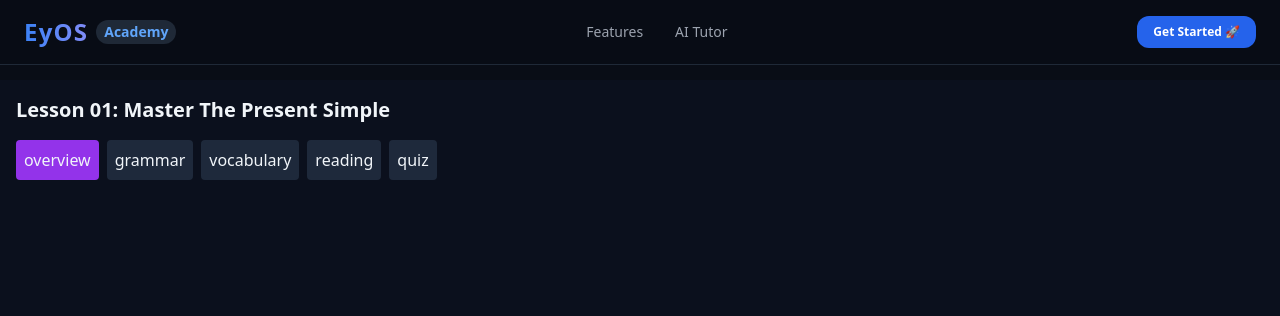
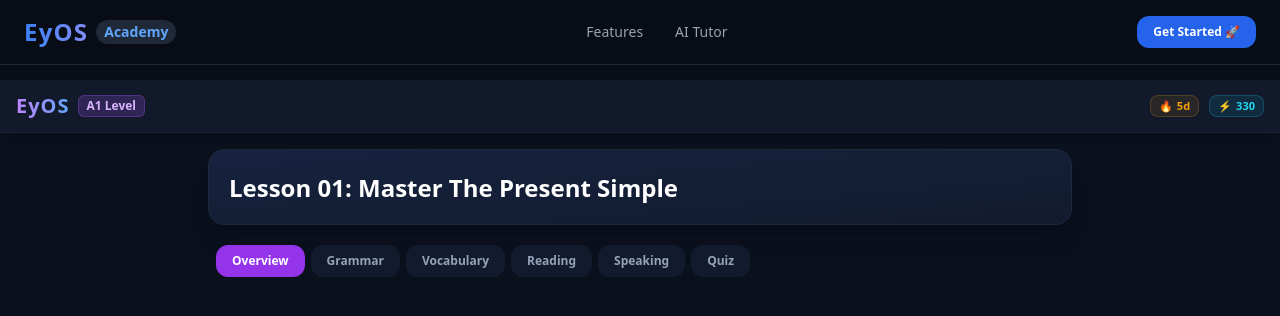
Before and after one commit to eyobaasefa19-hue/EyOS-Academy, a Next.js app: page /lessons/grammar in a window 1280 px wide. Shown: the top 316 px of the page. Built offline with nearby package versions, Linux system fonts and the light colour scheme.

Commit message:
Refactor quiz logic and update lesson data

```diff
--- a/src/app/lessons/grammar/page.tsx
+++ b/src/app/lessons/grammar/page.tsx
@@ -2,8 +2,8 @@
 
 import React, { useState, useRef } from "react";
 import Link from "next/link";
-// ትክክለኛውን የውሂብ መዋቅር አገናኘን
-import { readingStories, lessonModules } from "./lessonData";
+// 🛠️ ከ lessonData.ts ላይ መረጃዎቹን አስመጣን
+import { readingStories, quizQuestions } from "./lessonData";
 
 const staticLessonData = {
   id: "l1",
@@ -13,6 +13,7 @@ const staticLessonData = {
   xpReward: 150,
   amharicOverview: "የአሁኑን ጊዜ (Present Simple) ዘወትር ለምናደርጋቸው ድርጊቶች፣ ልማዶች፣ የዕለት ተዕለት ውሎዎች እና ሁልጊዜም እውነት ለሆኑ እውነታዎች ለመግለፅ እንጠቀምበታለን።",
   englishOverview: "We use the Present Simple to talk about habits, permanent situations, daily routines, and general facts.",
+
   grammar: {
     title: "Verb 'To Be' & Sentence Structure",
     rules: [
@@ -20,34 +21,47 @@ const staticLessonData = {
       { subject: "He/She/It", verb: "is", amharic: "እሱ/እሷ/እሱ ነው", example: "She is fluent in English communications." },
       { subject: "We/You/They", verb: "are", amharic: "እኛ/እናንተ/እነሱ ናቸው", example: "They are ready for the cargo aircraft loading." }
     ],
-    commonMistake: "❌ Don't say: 'He am working at the terminal.' \n✅ Say: 'He is working at the terminal.'"
+    commonMistake: "❌ Don't say: 'He am working at the terminal.' \n✅ Say: 'He is working at the terminal.'\n\n❌ Don't say: 'They works everyday.'\n✅ Say: 'They work everyday.'"
   },
+
   vocabulary: [
-    { word: "Explore", type: "Verb", amharic: "መረመር", pronunciation: "/ɪkˈsplɔːr/", example: "I explore new frameworks." },
-    { word: "Aviation", type: "Noun", amharic: "የበረራ ሳይንስ", pronunciation: "/ˌeɪ.viˈeɪ.ʃən/", example: "He studies aviation." }
+    { word: "Explore", type: "Verb", amharic: "አዲስ ነገርን ማወቅ/መረመር", pronunciation: "/ɪkˈsplɔːr/", example: "I explore new frameworks on my phone." },
+    { word: "Essential", type: "Adjective", amharic: "በጣም አስፈላጊ/ግዴታ የሆነ", pronunciation: "/ɪˈsen.ʃəl/", example: "English is essential for aviation logistics." },
+    { word: "Aviation", type: "Noun", amharic: "የአቪዬሽን/የበረራ ሳይንስ እና ኢንዱስትሪ", pronunciation: "/ˌeɪ.viˈeɪ.ʃən/", example: "He studies aviation operations." },
+    { word: "Cargo", type: "Noun", amharic: "በአውሮፕላን የሚጓጓዝ ጭነት/ዕቃ", pronunciation: "/ˈkɑːr.ɡoʊ/", example: "The team updates the cargo manifest." },
+    { word: "Manifest", type: "Noun", amharic: "የጭነት ዕቃዎች ዝርዝር ሰነድ", pronunciation: "/ˈmæn.ɪ.fest/", example: "Check the weight on the cargo manifest." },
+    { word: "Deploy", type: "Verb", amharic: "የተሰራን ሶፍትዌር ለተጠቃሚ ክፍት ማድረግ", pronunciation: "/dɪˈplɔɪ/", example: "We deploy the application using Vercel." }
   ],
+
   conversations: [
-    { role: "Agent", text: "Good morning! Passport please?", translation: "እንደምን አደሩ! ፓስፖርት እባክዎን?" }
+    { role: "Airport Agent", text: "Good morning! Can I see your passport and ticket, please?", translation: "እንደምን አደሩ! እባክዎን ፓስፖርትዎን እና ቲኬትዎን ላይም እችላለሁ?" },
+    { role: "Passenger (You)", text: "Sure, here they are. I am flying to Washington, D.C.", translation: "እንዴታ፣ ይኸውልዎት። ወደ ዋሽንግተን ዲሲ እየበረርኩ ነው።" }
   ]
 };
 
 export default function AdvancedLessonDashboard() {
   const [activeTab, setActiveTab] = useState<"overview" | "grammar" | "vocabulary" | "reading" | "speaking" | "quiz">("overview");
+  const [streak, setStreak] = useState(5);
   const [userXp, setUserXp] = useState(330);
+  const [isUserLoggedIn, setIsUserLoggedIn] = useState(true);
 
-  // የኩዊዝ መረጃን ከ lessonModules[0] እንወስዳለን
-  const activeQuestions = lessonModules[0].questions;
   const [currentQuestionIndex, setCurrentQuestionIndex] = useState(0);
   const [selectedQuizOption, setSelectedQuizOption] = useState<number | null>(null);
   const [quizSubmitted, setQuizSubmitted] = useState(false);
   const [score, setScore] = useState(0);
   const [quizFinished, setQuizFinished] = useState(false);
 
-  const triggerHaptic = (duration = 40) => { if (typeof window !== "undefined" && navigator.vibrate) navigator.vibrate(duration); };
+  const tabContainerRef = useRef<HTMLDivElement>(null);
+
+  const triggerHaptic = (duration = 40) => {
+    if (typeof window !== "undefined" && navigator.vibrate) {
+      navigator.vibrate(duration);
+    }
+  };
 
   const handleQuizAnswer = () => {
     triggerHaptic(60);
-    if (selectedQuizOption === activeQuestions[currentQuestionIndex].correctAnswer) {
+    if (selectedQuizOption === quizQuestions[currentQuestionIndex].correctAnswer) {
       setScore((prev) => prev + 1);
       setUserXp((prev) => prev + 10);
     }
@@ -55,51 +69,95 @@ export default function AdvancedLessonDashboard() {
   };
 
   const handleNextQuestion = () => {
-    if (currentQuestionIndex < activeQuestions.length - 1) {
-      setCurrentQuestionIndex((prev) => prev + 1);
+    triggerHaptic(40);
     setSelectedQuizOption(null);
     setQuizSubmitted(false);
+    if (currentQuestionIndex < quizQuestions.length - 1) {
+      setCurrentQuestionIndex((prev) => prev + 1);
     } else {
       setQuizFinished(true);
       setUserXp((prev) => prev + staticLessonData.xpReward);
     }
   };
 
+  const restartQuiz = () => {
+    setCurrentQuestionIndex(0);
+    setSelectedQuizOption(null);
+    setQuizSubmitted(false);
+    setScore(0);
+    setQuizFinished(false);
+  };
+
   return (
-    <div className="min-h-screen bg-[#0b101d] text-slate-100 p-4">
-      <h1 className="text-xl font-bold">{staticLessonData.title}</h1>
+    <div className="min-h-screen bg-[#0b101d] text-slate-100 flex flex-col font-sans select-none">
 
-      {/* Tab Controls */}
-      <div className="flex gap-2 my-4 overflow-x-auto">
-        {(["overview", "grammar", "vocabulary", "reading", "quiz"] as const).map((tab) => (
-          <button key={tab} onClick={() => setActiveTab(tab)} className={`p-2 rounded ${activeTab === tab ? "bg-purple-600" : "bg-slate-800"}`}>
+      {/* NAVBAR */}
+      <div className="sticky top-0 z-50 bg-[#121b2e]/90 backdrop-blur-md border-b border-slate-800/80 px-4 py-3 flex items-center justify-between shadow-md">
+        <div className="flex items-center gap-2">
+          <span className="text-xl font-black tracking-wider text-transparent bg-clip-text bg-gradient-to-r from-purple-400 to-blue-400">EyOS</span>
+          <span className="text-xs font-bold px-2 py-0.5 rounded-md bg-purple-500/20 text-purple-300 border border-purple-500/30">
+            {staticLessonData.cefrLevel} Level
+          </span>
+        </div>
+
+        <div className="flex items-center gap-2.5">
+          <div className="flex items-center gap-1 text-amber-500 bg-amber-500/10 px-2 py-0.5 rounded-lg border border-amber-500/20 text-[11px] font-bold">
+            🔥 <span>{streak}d</span>
+          </div>
+          <div className="flex items-center gap-1 text-cyan-400 bg-cyan-400/10 px-2 py-0.5 rounded-lg border border-cyan-400/20 text-[11px] font-bold">
+            ⚡ <span>{userXp}</span>
+          </div>
+        </div>
+      </div>
+
+      <main className="flex-1 max-w-4xl w-full mx-auto p-4 space-y-5 pb-24">
+
+        <div className="bg-gradient-to-br from-[#16223f] to-[#121b2e] rounded-2xl p-5 border border-slate-800 shadow-xl">
+          <h1 className="text-xl md:text-2xl font-extrabold text-white mt-0.5">{staticLessonData.title}</h1>
+        </div>
+
+        <div className="flex items-center gap-1.5 overflow-x-auto pb-2 px-2">
+          {(["overview", "grammar", "vocabulary", "reading", "speaking", "quiz"] as const).map((tab) => (
+            <button
+              key={tab}
+              onClick={() => { triggerHaptic(20); setActiveTab(tab); }}
+              className={`px-4 py-2 text-xs font-extrabold rounded-xl capitalize ${activeTab === tab ? "bg-purple-600 text-white" : "bg-[#121b2e] text-slate-400"}`}
+            >
               {tab}
             </button>
           ))}
         </div>
 
-      {/* Quiz Tab View */}
+        {/* QUIZ TAB - ማስተካከያው እዚህ ላይ ነው */}
         {activeTab === "quiz" && (
-        <div className="bg-[#121b2e] p-6 rounded-xl">
+          <div className="bg-[#121b2e] p-5 rounded-2xl border border-slate-800 space-y-4">
             {!quizFinished ? (
               <>
-              <p className="mb-4">{activeQuestions[currentQuestionIndex].question}</p>
-              {activeQuestions[currentQuestionIndex].options.map((opt, i) => (
-                <button key={i} onClick={() => setSelectedQuizOption(i)} className={`block w-full p-3 mb-2 rounded ${selectedQuizOption === i ? "bg-purple-900" : "bg-slate-700"}`}>
-                  {opt}
+                <p className="text-slate-200 font-semibold text-xs md:text-sm">{quizQuestions[currentQuestionIndex].question}</p>
+                {quizQuestions[currentQuestionIndex].options.map((option, index) => (
+                  <button
+                    key={index}
+                    onClick={() => setSelectedQuizOption(index)}
+                    className={`w-full text-left p-3.5 rounded-xl border ${selectedQuizOption === index ? "bg-purple-900/50 border-purple-500" : "bg-slate-900 border-slate-800"}`}
+                  >
+                    {option}
                   </button>
                 ))}
                 {!quizSubmitted ? (
-                <button onClick={handleQuizAnswer} className="w-full bg-blue-600 p-3 mt-4 rounded">Submit</button>
+                  <button onClick={handleQuizAnswer} className="w-full py-3 bg-purple-600 rounded-xl text-xs font-bold text-white">Submit</button>
                 ) : (
-                <button onClick={handleNextQuestion} className="w-full bg-green-600 p-3 mt-4 rounded">Next</button>
+                  <button onClick={handleNextQuestion} className="w-full py-3 bg-emerald-600 rounded-xl text-xs font-bold text-white">Next</button>
                 )}
               </>
             ) : (
-            <p>Score: {score} / {activeQuestions.length}</p>
+              <div className="text-center p-5">
+                <h4 className="text-lg font-bold">ውጤትህ: {score} / {quizQuestions.length}</h4>
+                <button onClick={restartQuiz} className="mt-4 px-4 py-2 bg-slate-800 rounded-xl text-xs">ድጋሚ ሞክር</button>
+              </div>
             )}
           </div>
         )}
+      </main>
     </div>
   );
 }
```
Lines whose indentation alone changed are shown as unchanged.
